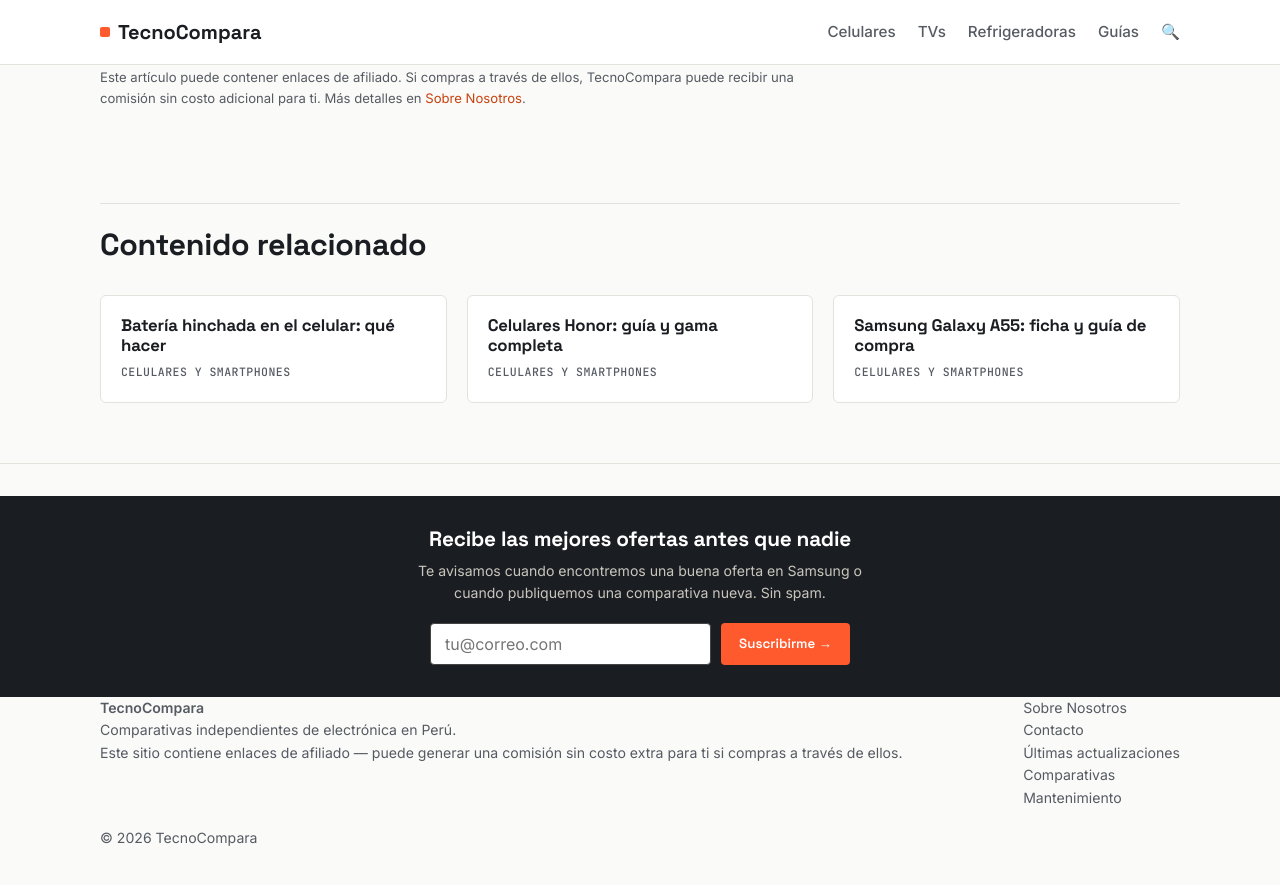
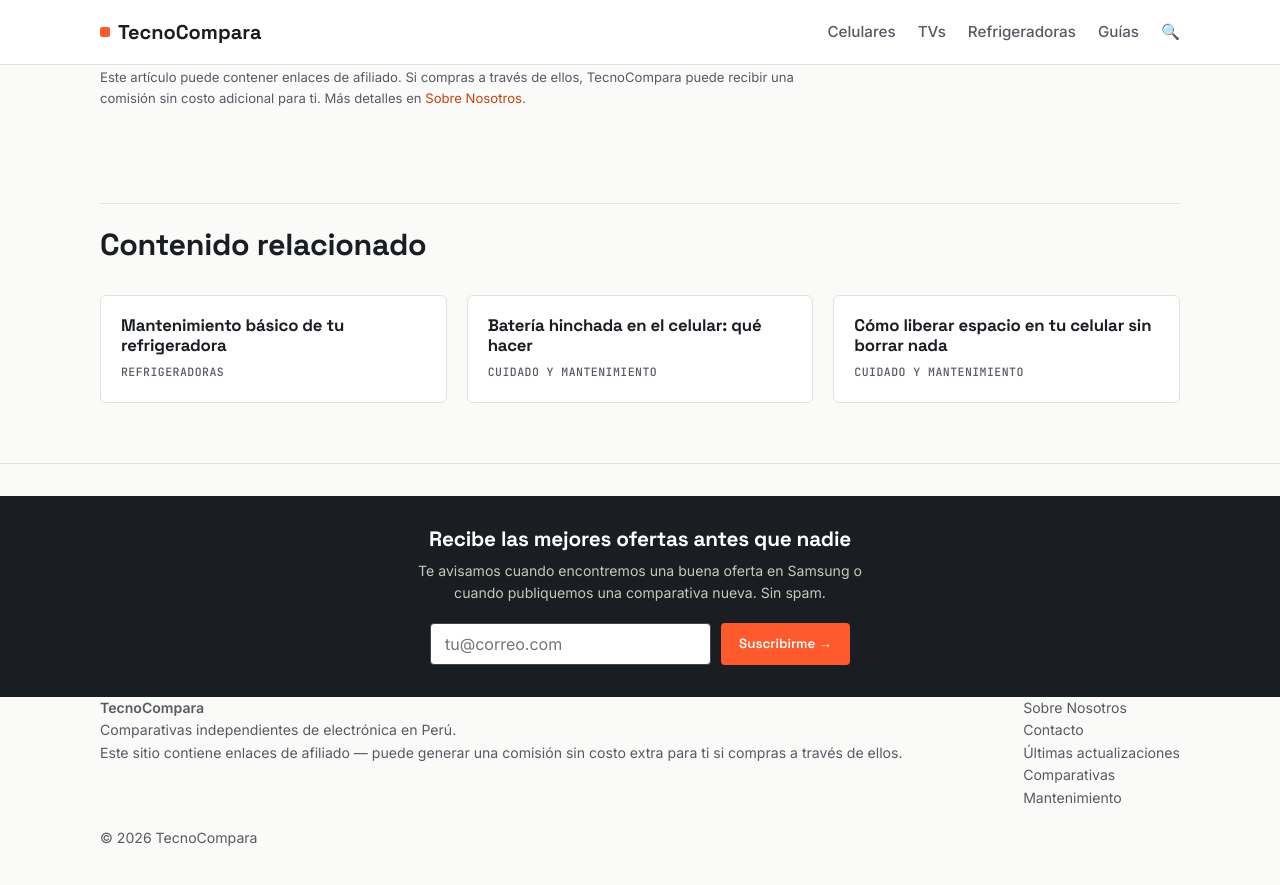
Before and after one commit to cguillenh22/tecnocompara, a Jekyll site: the page built from _articulos/mantenimiento/limpiar-celular-sin-danar-guia.md, in a window 1280 px wide and 900 px high, scrolled down 2817 px. Shown: the top 885 px of the window. Built offline with Jekyll 4.4.1, drawn with Linux system fonts in a browser that asks for light colours; some of the changed text lies outside the part shown.

Commit message:
Priorizar categoría mantenimiento en los 4 artículos de esa carpeta
- categories: [celulares, mantenimiento] -> [mantenimiento, celulares]
  en los 4 artículos de _articulos/mantenimiento/
- Efecto: ahora usan la foto mantenimiento.jpg (en vez de celulares.jpg)
  como imagen destacada, y el breadcrumb/agrupación pasa de "Celulares"
  a "Cuidado y mantenimiento", que es más preciso para su contenido

```diff
--- a/_articulos/mantenimiento/limpiar-celular-sin-danar-guia.md
+++ b/_articulos/mantenimiento/limpiar-celular-sin-danar-guia.md
@@ -2,7 +2,7 @@
 title: "Cómo limpiar tu celular sin dañarlo"
 seo_title: "Cómo limpiar tu celular sin dañarlo | TecnoCompara"
 description: "Guía práctica para limpiar la pantalla y el cuerpo de tu celular sin dañar los componentes ni afectar la resistencia al agua."
-categories: [celulares, mantenimiento]
+categories: [mantenimiento, celulares]
 content_type: "evergreen"
 read_time: 4
 date: 2026-07-21
```
Also changed, not shown: _articulos/mantenimiento/bateria-hinchada-celular-guia.md (+1 -1 lines), _articulos/mantenimiento/cuidar-bateria-celular-guia.md (+1 -1 lines), _articulos/mantenimiento/liberar-espacio-celular-guia.md (+1 -1 lines).
